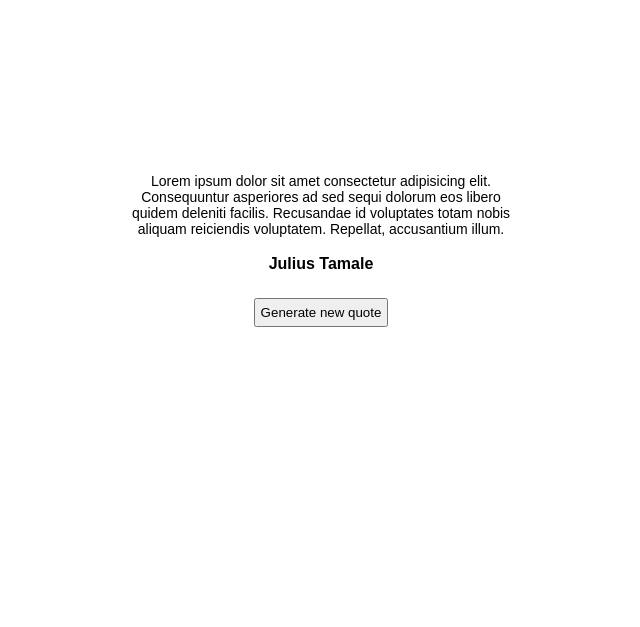
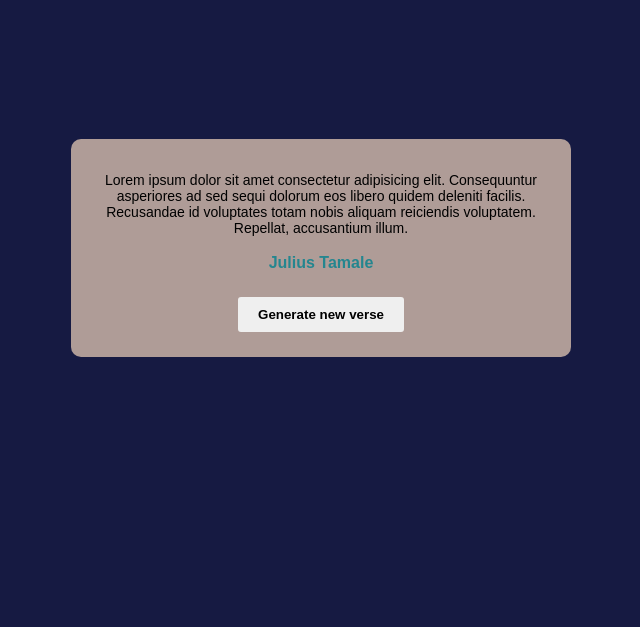
Before and after one commit to julius-tamale/projectTwo, a plain HTML site: page index.html in a window 1280 px wide. Shown: the top 627 px of the page, without its empty margins (319-959 px from the left). Drawn offline with Linux system fonts and the light colour scheme; a web font is replaced by a local one.

Commit message:
project two update

```diff
--- a/index.html
+++ b/index.html
@@ -7,7 +7,7 @@
     <link rel="preconnect" href="https://fonts.googleapis.com"><link rel="preconnect" href="https://fonts.gstatic.com" crossorigin>
     <link href="https://fonts.googleapis.com/css2?family=Sofia+Sans+Extra+Condensed:wght@300;500;700&display=swap" rel="stylesheet">
     <script src="https://kit.fontawesome.com/1078fae975.js" crossorigin="anonymous"></script>
-    <title>Random Quote Generator</title>
+    <title>Random Bible Verse Generator</title>
     <style>
         * {
             margin: 0;
@@ -21,8 +21,7 @@
             flex-direction: column;
             justify-content: space-around;
             align-items: center;
-            /*background: rgb(2,0,36);
-            background: linear-gradient(90deg, rgba(2,0,36,1) 20%, rgba(9,9,121,1) 65%, rgba(0,212,255,1) 100%);*/
+            background-color: #161a42;
         }
         .container {
             max-width: 500px;
@@ -30,9 +29,10 @@
             font-family: 'Sofia Sans Extra Condensed', sans-serif;
             font-weight: 300;
             text-align: center;
-            padding: 25px 50px;
+            padding: 25px 20px;
             font-size: 14px;
             border-radius: 10px;
+            background-color: hsl(13, 13%, 64%);
         }
         .quote {
             padding: 8px 0;
@@ -41,12 +41,15 @@
             padding: 10px 0;
             font-weight: 700;
             font-size: 16px;
+            color: hsl(185, 60%, 35%);
         }
         .btn {
             display: block;
             margin: 15px auto 0;
-            padding: 5px;
-            font-weight: 500;
+            padding: 10px 20px;
+            font-weight: 700;
+            border: none;
+            border-radius: 3px;
         }
         footer a{
             color: #000;
@@ -60,11 +63,10 @@
     <main class="container">
         <p class="quote">Lorem ipsum dolor sit amet consectetur adipisicing elit. Consequuntur asperiores ad sed sequi dolorum eos libero quidem deleniti facilis. Recusandae id voluptates totam nobis aliquam reiciendis voluptatem. Repellat, accusantium illum.</p>
         <p class="quote-attr">Julius Tamale</p>
-        <button class="btn">Generate new quote</button>
+        <button class="btn">Generate new verse</button>
     </main>
     <footer>
-        <a href=""><i class="fa-brands fa-github"></i></a>
-        <a href=""><i class="fa-brands fa-linkedin"></i></a>
+        <a href="github.io/julius-tamale"><i class="fa-brands fa-github"></i></a>
     </footer>
     <script src="script.js">
 
```
